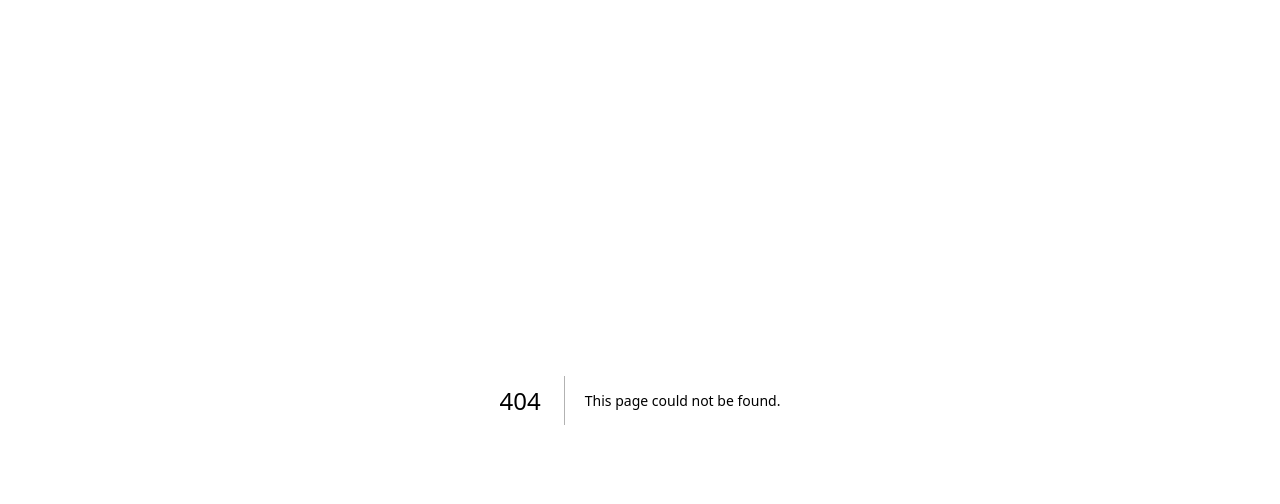
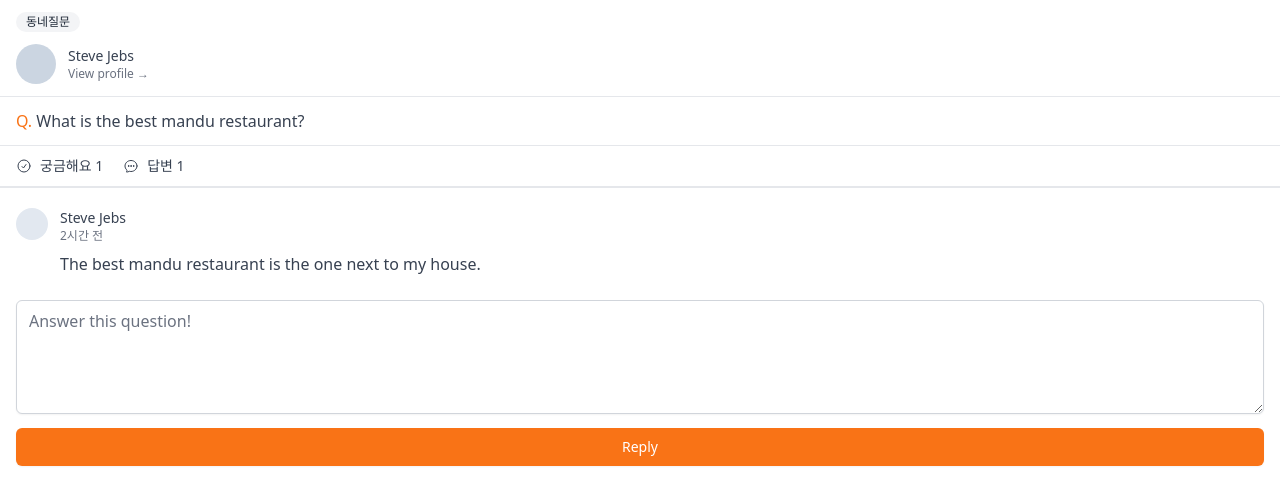
Before and after one commit to alstjd0051/Freeboard_next, a Next.js app: page /community/1 in a window 1280 px wide. Before the commit this address had no page. Shown: the top 504 px of the page. Built offline with nearby package versions, Linux system fonts and the light colour scheme.

Commit message:
UPDATE:: add communityPage

```diff
--- /dev/null
+++ b/app/community/[id]/page.tsx
@@ -0,0 +1,67 @@
+import type { NextPage } from "next";
+import {
+  CheckCircleIcon,
+  ChatBubbleOvalLeftEllipsisIcon,
+} from "@heroicons/react/24/outline";
+
+const CommunityPostDetail: NextPage = () => {
+  return (
+    <div>
+      <span className="inline-flex my-3 ml-4 items-center px-2.5 py-0.5 rounded-full text-xs font-medium bg-gray-100 text-gray-800">
+        동네질문
+      </span>
+      <div className="flex mb-3 px-4 cursor-pointer pb-3  border-b items-center space-x-3">
+        <div className="w-10 h-10 rounded-full bg-slate-300" />
+        <div>
+          <p className="text-sm font-medium text-gray-700">Steve Jebs</p>
+          <p className="text-xs font-medium text-gray-500">
+            View profile &rarr;
+          </p>
+        </div>
+      </div>
+      <div>
+        <div className="mt-2 px-4 text-gray-700">
+          <span className="text-orange-500 font-medium">Q.</span> What is the
+          best mandu restaurant?
+        </div>
+        <div className="flex px-4 space-x-5 mt-3 text-gray-700 py-2.5 border-t border-b-[2px]  w-full">
+          <span className="flex space-x-2 items-center text-sm">
+            <CheckCircleIcon className="w-4 h-4" />
+
+            <span>궁금해요 1</span>
+          </span>
+          <span className="flex space-x-2 items-center text-sm">
+            <ChatBubbleOvalLeftEllipsisIcon className="w-4 h-4" />
+            <span>답변 1</span>
+          </span>
+        </div>
+      </div>
+      <div className="px-4 my-5 space-y-5">
+        <div className="flex items-start space-x-3">
+          <div className="w-8 h-8 bg-slate-200 rounded-full" />
+          <div>
+            <span className="text-sm block font-medium text-gray-700">
+              Steve Jebs
+            </span>
+            <span className="text-xs text-gray-500 block ">2시간 전</span>
+            <p className="text-gray-700 mt-2">
+              The best mandu restaurant is the one next to my house.
+            </p>
+          </div>
+        </div>
+      </div>
+      <div className="px-4">
+        <textarea
+          className="mt-1 shadow-sm w-full focus:ring-orange-500 rounded-md border-gray-300 focus:border-orange-500 "
+          rows={4}
+          placeholder="Answer this question!"
+        />
+        <button className="mt-2 w-full bg-orange-500 hover:bg-orange-600 text-white py-2 px-4 border border-transparent rounded-md shadow-sm text-sm font-medium focus:ring-2 focus:ring-offset-2 focus:ring-orange-500 focus:outline-none ">
+          Reply
+        </button>
+      </div>
+    </div>
+  );
+};
+
+export default CommunityPostDetail;
--- /dev/null
+++ b/app/community/write/page.tsx
@@ -0,0 +1,18 @@
+import type { NextPage } from "next";
+
+const Write: NextPage = () => {
+  return (
+    <form className="px-4 py-10">
+      <textarea
+        className="mt-1 shadow-sm w-full focus:ring-orange-500 rounded-md border-gray-300 focus:border-orange-500 "
+        rows={4}
+        placeholder="Ask a question!"
+      />
+      <button className="mt-2 w-full bg-orange-500 hover:bg-orange-600 text-white py-2 px-4 border border-transparent rounded-md shadow-sm text-sm font-medium focus:ring-2 focus:ring-offset-2 focus:ring-orange-500 focus:outline-none ">
+        Submit
+      </button>
+    </form>
+  );
+};
+
+export default Write;
```
